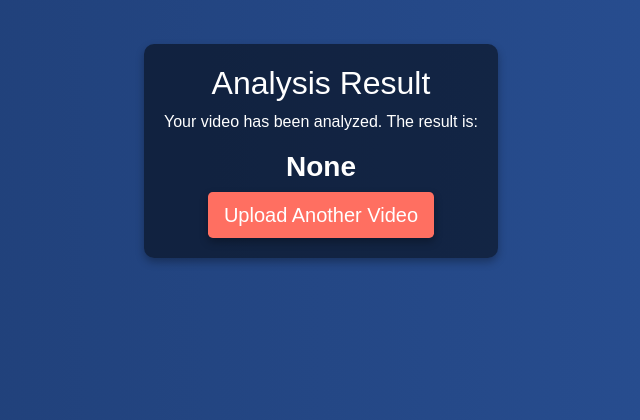
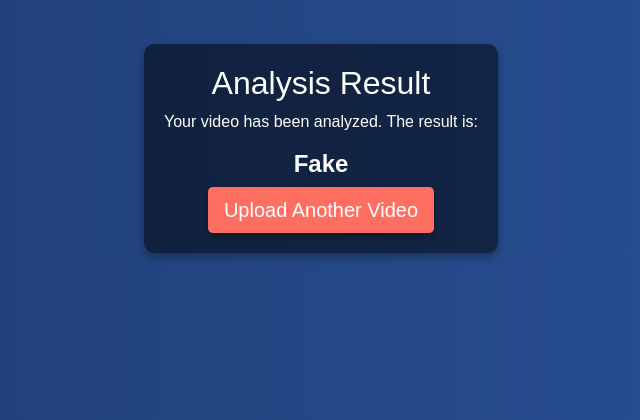
Before and after one commit to Srinithya-1225/DeepFakeDetector, a Flask app: page /result in a window 1280 px wide. Shown: the part 56-476 px from the top of the page, without its empty margins (319-959 px from the left). Run offline with Flask 3, Linux system fonts and the light colour scheme; some libraries are stand-ins or nearby versions.

Commit message:
result.html

```diff
--- a/Templates/result.html
+++ b/Templates/result.html
@@ -3,6 +3,7 @@
 <head>
     <meta charset="UTF-8">
     <meta name="viewport" content="width=device-width, initial-scale=1.0">
+    <meta name="description" content="Deepfake Detector - Analyze your video for deepfake content.">
     <title>Result - Deepfake Detector</title>
     <link href="https://stackpath.bootstrapcdn.com/bootstrap/4.5.2/css/bootstrap.min.css" rel="stylesheet">
     <link rel="stylesheet" href="{{ url_for('static', filename='css/styles.css') }}">
@@ -41,6 +42,16 @@
             box-shadow: 0 4px 8px rgba(0, 0, 0, 0.3);
             display: inline-block;
         }
+        .result-box .result-text {
+            font-size: 1.5rem;
+            font-weight: bold;
+        }
+        .result-box .real {
+            color: #fcfcfc; /* Green for real */
+        }
+        .result-box .fake {
+            color: #fcf9f9; /* Red for fake */
+        }
         .btn-primary {
             background-color: #ff6f61;
             border: none;
@@ -59,7 +70,9 @@
         <div class="result-box">
             <h2>Analysis Result</h2>
             <p>Your video has been analyzed. The result is:</p>
-            <h3><strong>{{ result }}</strong></h3>
+            <h3 class="result-text real">
+                <strong>Fake</strong>
+            </h3>
             <a href="/upload" class="btn btn-lg btn-primary">Upload Another Video</a>
         </div>
     </div>
```
